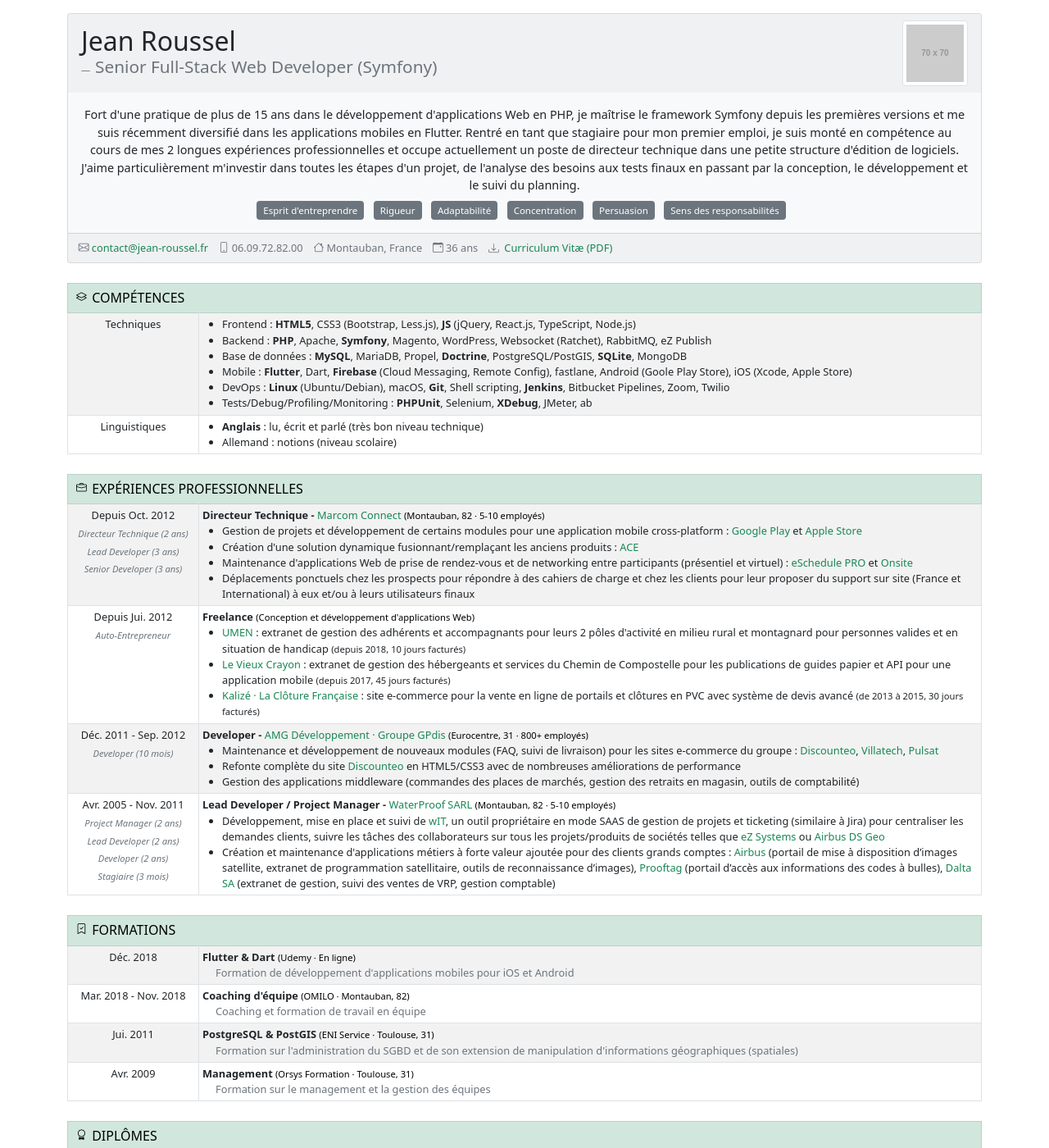
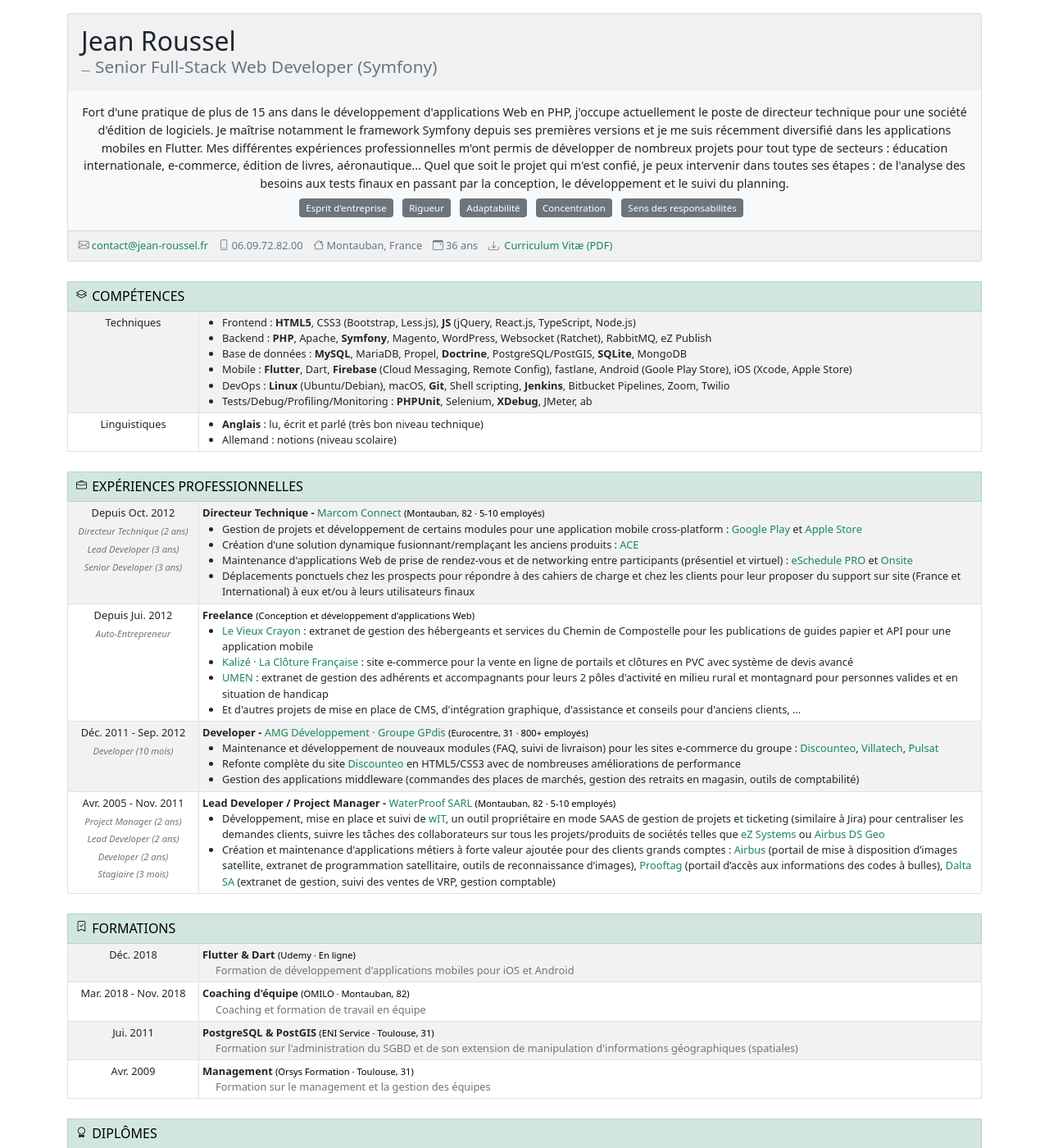
Before and after one commit to jroussel/jroussel.github.com, a Jekyll site: the page built from index.html, in a window 1280 px wide and 1400 px high. Shown: the whole window at 82% size. Built offline with Jekyll 4.4.1, drawn with Linux system fonts in a browser that asks for light colours; nearby versions of some CDN libraries.

Commit message:
final touch

```diff
--- a/_includes/header.html
+++ b/_includes/header.html
@@ -8,7 +8,6 @@
               <h2>Senior Full-Stack Web Developer (Symfony)</h2>
             </figcaption>
           </figure>
-          <img src="https://via.placeholder.com/70" class="img-thumbnail float-end" alt="Jean Roussel">
         </div>
         <div class="card-body">
         {% if include.404 %}
@@ -19,13 +18,12 @@
           </p>
         {% else %}
           <p class="lead">
-            Fort d'une pratique de plus de 15 ans dans le développement d'applications Web en PHP, je maîtrise le framework Symfony depuis les premières versions et me suis récemment diversifié dans les applications mobiles en Flutter. Rentré en tant que stagiaire pour mon premier emploi, je suis monté en compétence au cours de mes 2 longues expériences professionnelles et occupe actuellement un poste de directeur technique dans une petite structure d'édition de logiciels. J'aime particulièrement m'investir dans toutes les étapes d'un projet, de l'analyse des besoins aux tests finaux en passant par la conception, le développement et le suivi du planning.
+            Fort d'une pratique de plus de 15 ans dans le développement d'applications Web en PHP, j'occupe actuellement le poste de directeur technique pour une société d'édition de logiciels. Je maîtrise notamment le framework Symfony depuis ses premières versions et je me suis récemment diversifié dans les applications mobiles en Flutter. Mes différentes expériences professionnelles m'ont permis de développer de nombreux projets pour tout type de secteurs : éducation internationale, e-commerce, édition de livres, aéronautique… Quel que soit le projet qui m'est confié, je peux intervenir dans toutes ses étapes : de l'analyse des besoins aux tests finaux en passant par la conception, le développement et le suivi du planning.
           </p>
-          <span class="badge bg-secondary">Esprit d'entreprendre</span>
+          <span class="badge bg-secondary">Esprit d'entreprise</span>
           <span class="badge bg-secondary">Rigueur</span>
           <span class="badge bg-secondary">Adaptabilité</span>
           <span class="badge bg-secondary">Concentration</span>
-          <span class="badge bg-secondary">Persuasion</span>
           <span class="badge bg-secondary">Sens des responsabilités</span>
         {% endif %}
         </div>
--- a/_includes/sections/experiences-professionnelles.html
+++ b/_includes/sections/experiences-professionnelles.html
@@ -29,9 +29,10 @@
                   <dt>Freelance <span class="text-muted"><small>(Conception et développement d'applications Web)</small>
                   <dd>
                     <ul>
-                      <li><a href="https://www.umen.fr" target="_blank">UMEN</a> : extranet de gestion des adhérents et accompagnants pour leurs 2 pôles d'activité en milieu rural et montagnard pour personnes valides et en situation de handicap <small>(depuis 2018, 10 jours facturés)</small>
-                      <li><a href="https://www.levieuxcrayon.com" target="_blank">Le Vieux Crayon</a> : extranet de gestion des hébergeants et services du Chemin de Compostelle pour les publications de guides papier et API pour une application mobile <small>(depuis 2017, 45 jours facturés)</small>
-                      <li><a href="https://www.la-cloture-francaise.fr" target="_blank">Kalizé · La Clôture Française</a> : site e-commerce pour la vente en ligne de portails et clôtures en PVC avec système de devis avancé <small>(de 2013 à 2015, 30 jours facturés)</small>
+                      <li><a href="https://www.levieuxcrayon.com" target="_blank">Le Vieux Crayon</a> : extranet de gestion des hébergeants et services du Chemin de Compostelle pour les publications de guides papier et API pour une application mobile
+                      <li><a href="https://www.la-cloture-francaise.fr" target="_blank">Kalizé · La Clôture Française</a> : site e-commerce pour la vente en ligne de portails et clôtures en PVC avec système de devis avancé
+                      <li><a href="https://www.umen.fr" target="_blank">UMEN</a> : extranet de gestion des adhérents et accompagnants pour leurs 2 pôles d'activité en milieu rural et montagnard pour personnes valides et en situation de handicap
+                      <li>Et d'autres projets de mise en place de CMS, d'intégration graphique, d'assistance et conseils pour d'anciens clients, …
             <tr>
               <td class="text-center">
                 Déc. 2011 - Sep. 2012
```
Also changed, not shown: 1 other file.
